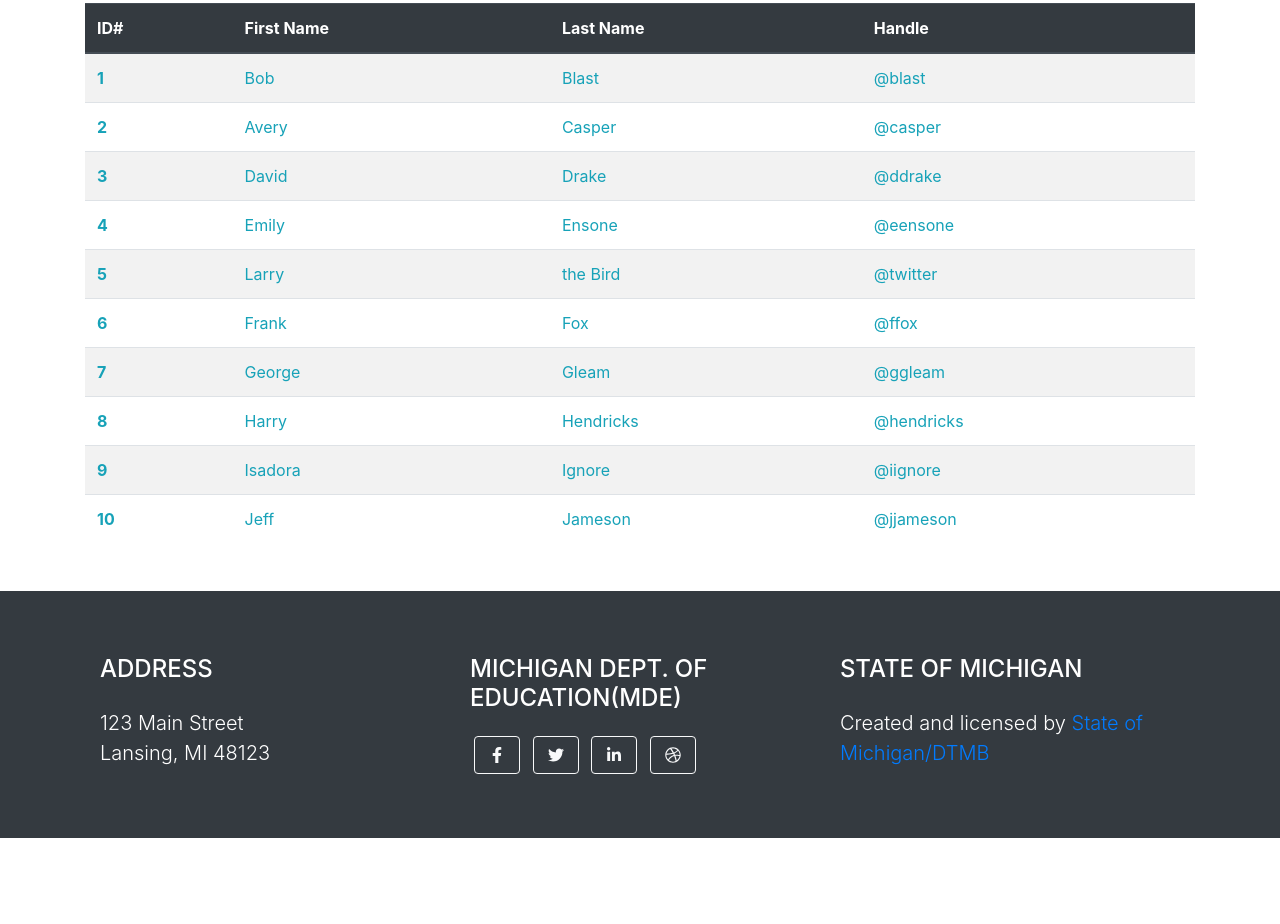
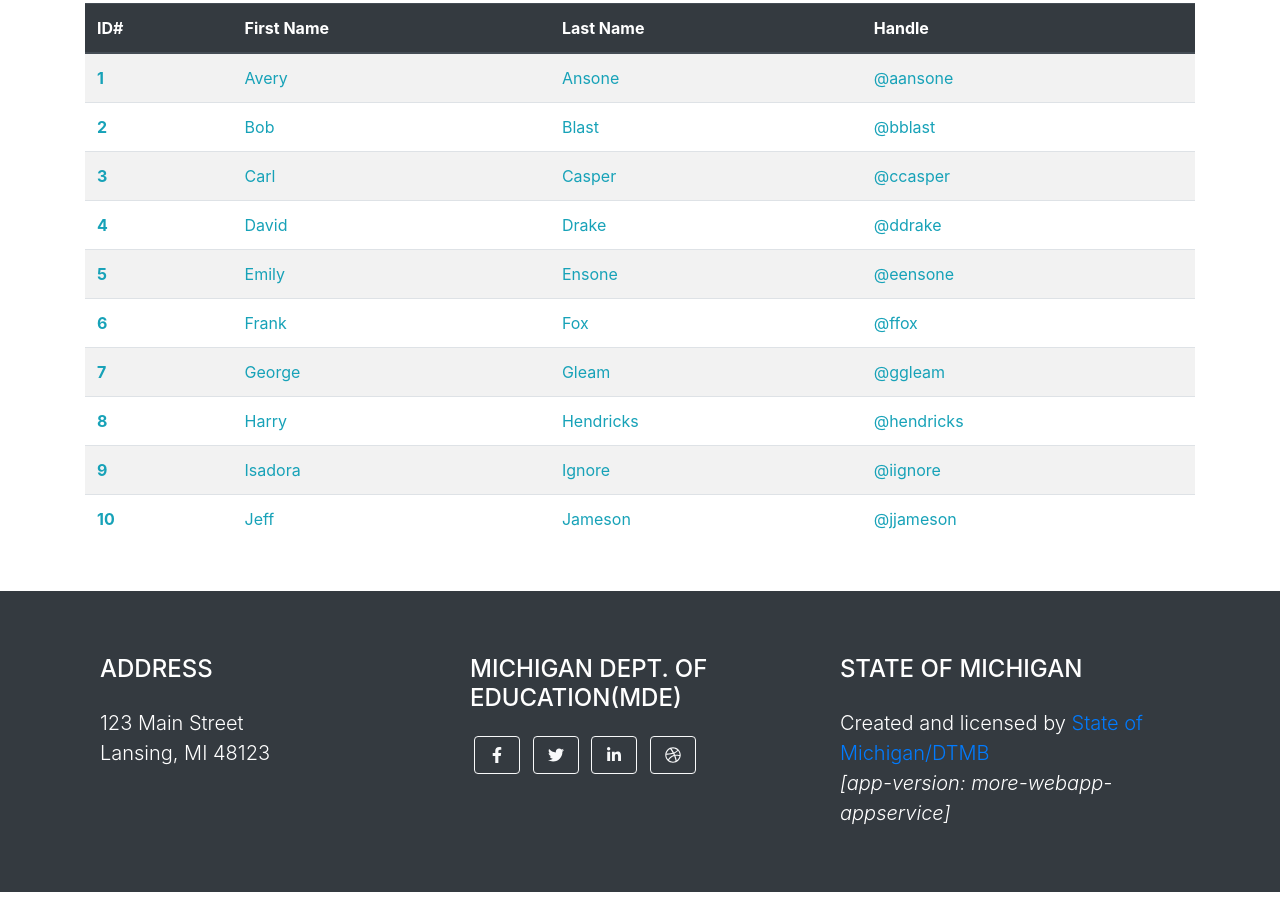
Before and after one commit to RussFerns/more-webapp, a website: page index.html in a window 1280 px wide. Shown: the part 376-1300 px from the top of the page. Before the commit the page ends 1246 px from the top, so only its background shows below. Drawn offline with nearby package versions, Linux system fonts and the light colour scheme.

Commit message:
added version to index, fixed table

```diff
--- a/index.html
+++ b/index.html
@@ -110,7 +110,7 @@
 
         <div class="container">
           <h3 class="text-dark">Educator Listing...</h3>
-          <table class="table table-striped">
+          <table class="table table-striped table-hover">
             <thead class="thead-dark">
               <tr>
                 <th scope="col">ID#</th>
@@ -122,33 +122,33 @@
             <tbody class="text-info">
               <tr>
                 <th scope="row">1</th>
-                <td>Bob</td>
-                <td>Blast</td>
-                <td>@blast</td>
+                <td>Avery</td>
+                <td>Ansone</td>
+                <td>@aansone</td>
               </tr>
               <tr>
                 <th scope="row">2</th>
-                <td>Avery</td>
-                <td>Casper</td>
-                <td>@casper</td>
+                <td>Bob</td>
+                <td>Blast</td>
+                <td>@bblast</td>
               </tr>
               <tr>
                 <th scope="row">3</th>
+                <td>Carl</td>
+                <td>Casper</td>
+                <td>@ccasper</td>
+              </tr>
+              <tr>
+                <th scope="row">4</th>
                 <td>David</td>
                 <td>Drake</td>
                 <td>@ddrake</td>
               </tr>
               <tr>
-                <th scope="row">4</th>
+                <th scope="row">5</th>
                 <td>Emily</td>
                 <td>Ensone</td>
                 <td>@eensone</td>
-              </tr>
-              <tr>
-                <th scope="row">5</th>
-                <td>Larry</td>
-                <td>the Bird</td>
-                <td>@twitter</td>
               </tr>
               <tr>
                 <th scope="row">6</th>
@@ -215,7 +215,8 @@
                   <div class="col-lg-4">
                       <h4 class="text-uppercase mb-4">State of Michigan</h4>
                       <p class="lead mb-0">
-                          Created and licensed by <a href="http://www.michigan.gov">State of Michigan/DTMB</a>
+                          Created and licensed by <a href="http://www.michigan.gov">State of Michigan/DTMB</a><br>
+                          <i> [app-version: more-webapp-appservice]</i>
                       </p>
                   </div>
               </div>
```
